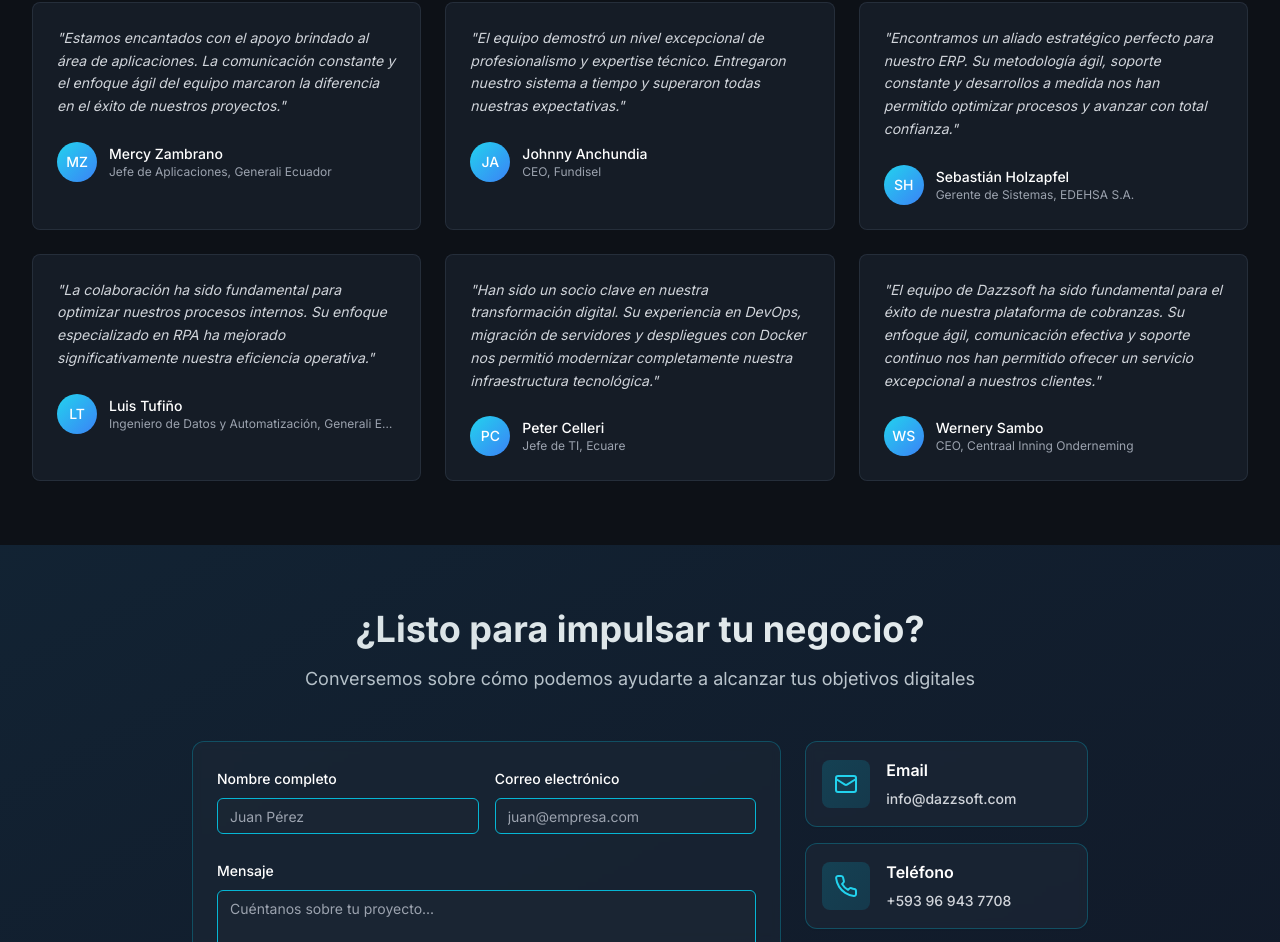
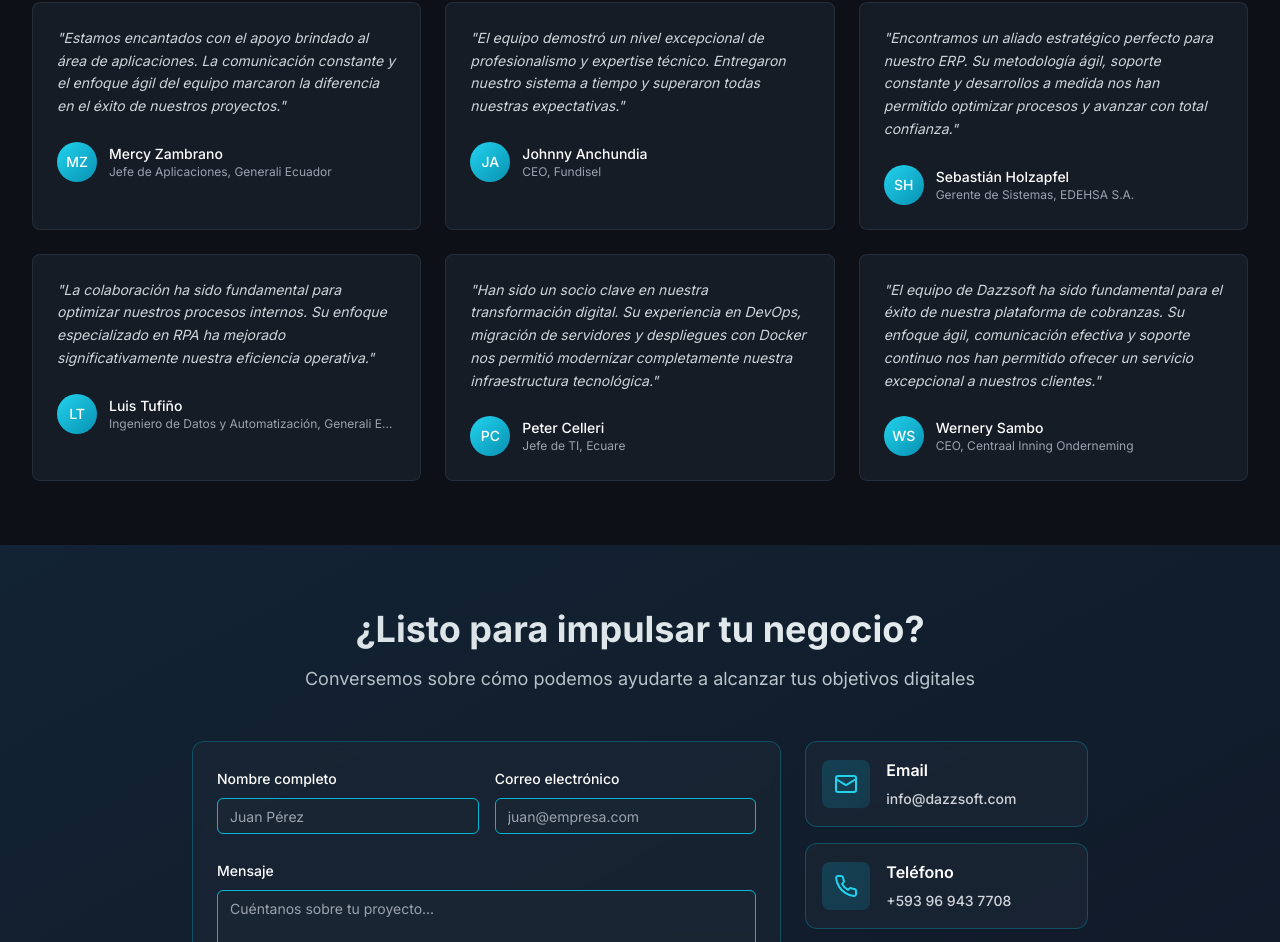
Before and after one commit to bryanhenrry94/dazzsoft-website, a Next.js app: page / in a window 1280 px wide. Shown: the part 5474-6416 px from the top of the page. Built offline with nearby package versions, Linux system fonts and the light colour scheme; no server answers; what mailersend would draw is missing.

Commit message:
new color transition

```diff
--- a/components/testimonials-section.tsx
+++ b/components/testimonials-section.tsx
@@ -79,7 +79,7 @@ export function TestimonialsSection() {
               </p>
 
               <div className="flex items-center gap-3">
-                <div className="w-10 h-10 bg-gradient-to-br from-cyan-400 to-blue-500 rounded-full flex items-center justify-center flex-shrink-0">
+                <div className="w-10 h-10 bg-gradient-to-br from-cyan-400 to-cyan-600 rounded-full flex items-center justify-center flex-shrink-0">
                   <span className="text-white font-medium text-sm">
                     {testimonial.name
                       .split(" ")
```
